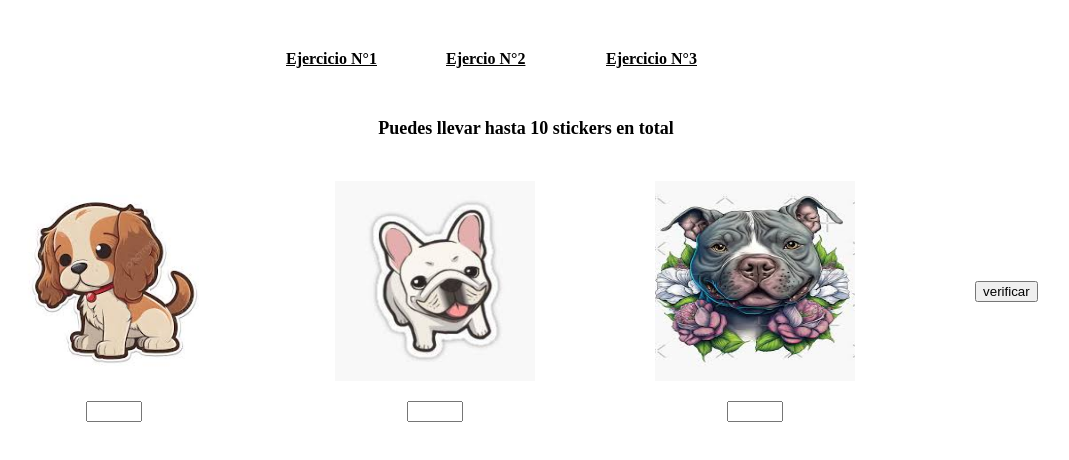
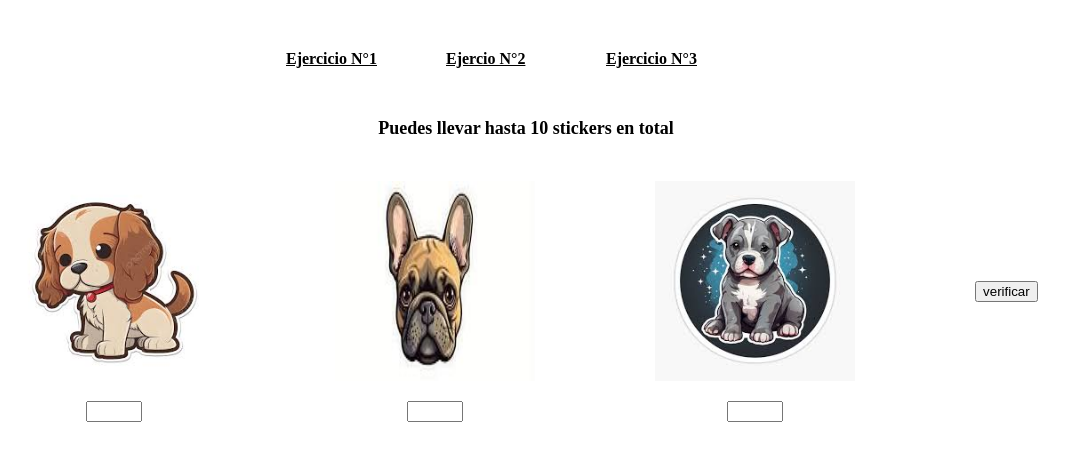
Before and after one commit to ignaciofuenzalida/ejercicios.js.io, a plain HTML site: page index2.html in a window 1280 px wide. Shown: the whole page, without its empty margins (114-1183 px from the left). Drawn offline with Linux system fonts and the light colour scheme.

Commit message:
Cambio de imagenes

```diff
--- a/index2.html
+++ b/index2.html
@@ -28,12 +28,12 @@
 </div>
 
 <div>
-<img  src="./assets/img/Cachorro2.jpeg" alt="cacharro2">
+<img  src="./assets/img/Bulldog.jpeg" alt="cacharro2">
 <center><input id="input2" type="number" max="10" min="0"></center>
 </div>
 
 <div>
-<img  src="./assets/img/Cachorro3.jpeg" alt="cacharro3">
+<img  src="./assets/img/pitbull bully.jpeg" alt="cacharro3">
 <center><input id="input3" type="number" max="10" min="0"></center>
 </div>
 
```
Also changed, not shown: assets/img/Bulldog.jpeg (added), assets/img/cachorro2.jpeg (deleted), assets/img/cachorro3.jpeg (deleted), assets/img/pitbull bully.jpeg (added).
